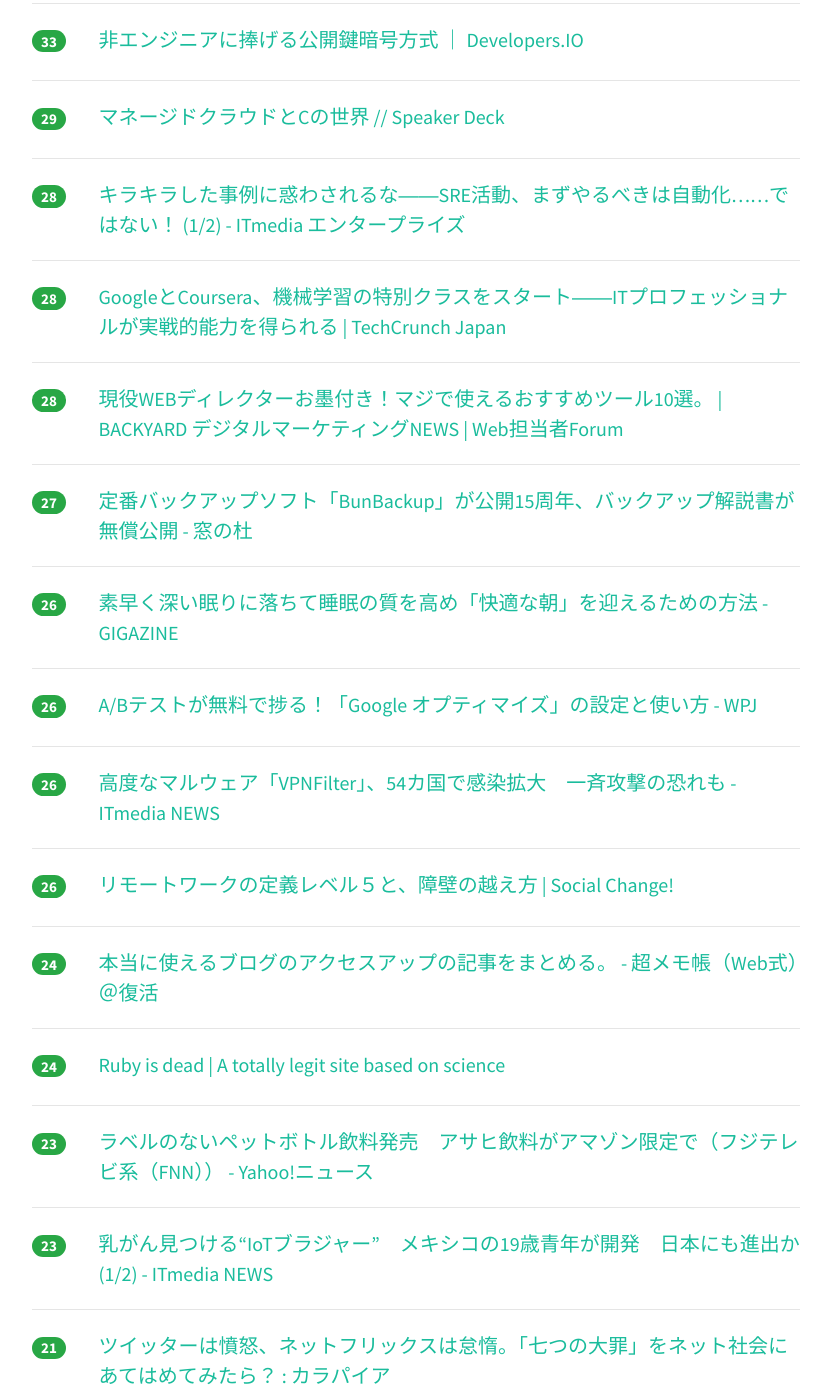
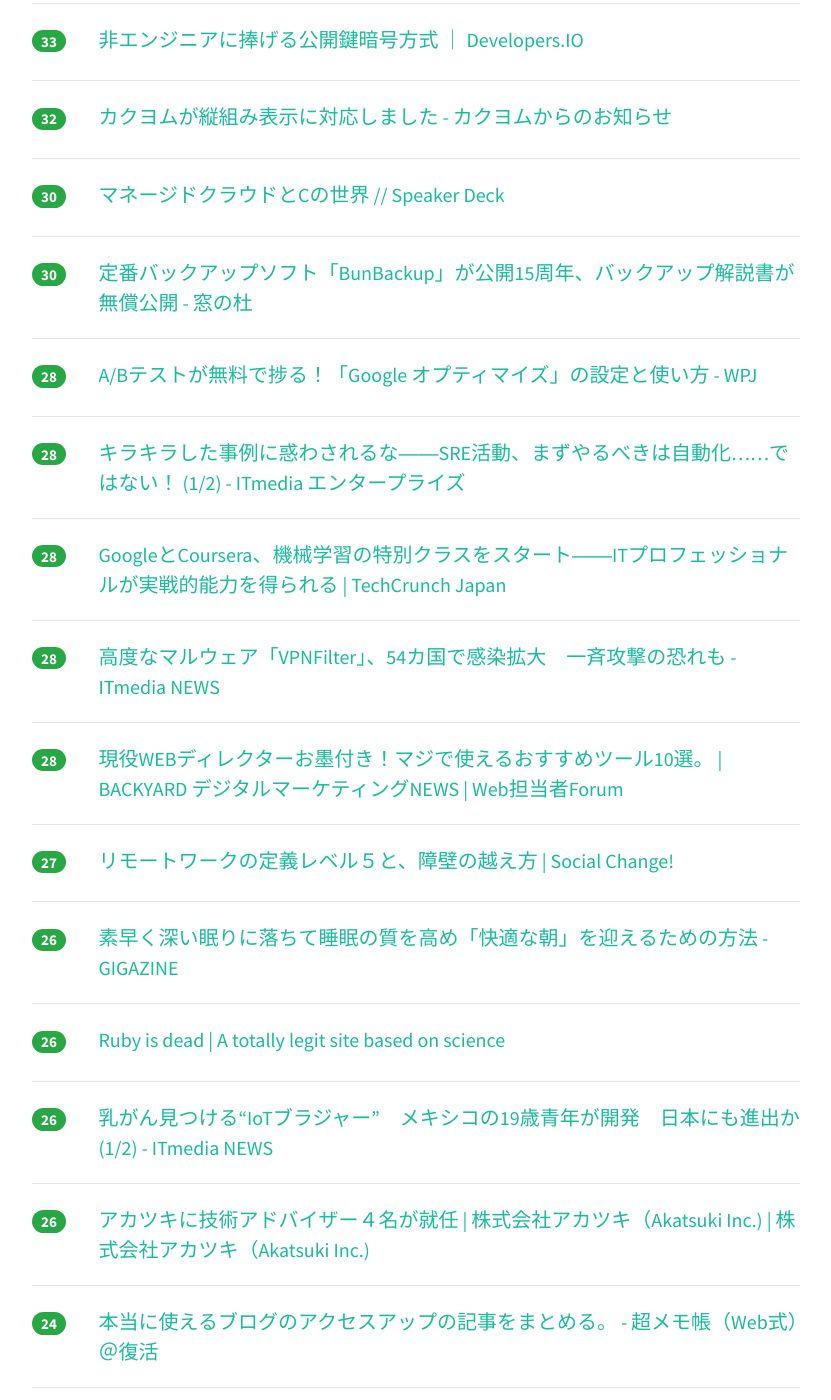
Before and after one commit to yatta47/hatena-matome-site, a Jekyll site: the page built from _posts/2018-05-24-hatena.md, in a window 1280 px wide and 1400 px high, scrolled down 2396 px. Shown: the whole window, without its empty margins (224-1055 px from the left). Built offline with Jekyll 4.4.1, drawn with Linux system fonts in a browser that asks for light colours; nearby versions of some CDN libraries; some of the changed text lies outside the part shown.

Commit message:
Updated 2018-05-24

```diff
--- a/_posts/2018-05-24-hatena.md
+++ b/_posts/2018-05-24-hatena.md
@@ -1,74 +1,79 @@
 ---
 layout: post
 title:  "2018-05-24 はてぶIT"
-date:   2018-05-24 19:02:29
+date:   2018-05-24 20:03:22
 tags: [it-hotentry]
 ---
-52 件のデータあり
+55 件のデータあり
 
 <hr><div class="row">
-<div class="col-1"><span class="badge badge-pill badge-success h2">346</span></div>
+<div class="col-1"><span class="badge badge-pill badge-success h2">358</span></div>
 <div class="col-11"><a href='https://internet.watch.impress.co.jp/docs/yajiuma/1123571.html' target='_blank'>Amazon、USB Type-C機器の検証で知られる著名レビュアーの過去投稿を一斉削除で物議【やじうまWatch】 - INTERNET Watch</a></div>
 </div>
 <hr>
 <div class="row">
-<div class="col-1"><span class="badge badge-pill badge-success h2">237</span></div>
+<div class="col-1"><span class="badge badge-pill badge-success h2">254</span></div>
+<div class="col-11"><a href='https://ics.media/entry/18004' target='_blank'>無料で使えるAdobe XDの社内導入を後押しする活用事例5選 - ICS MEDIA</a></div>
+</div>
+<hr>
+<div class="row">
+<div class="col-1"><span class="badge badge-pill badge-success h2">247</span></div>
 <div class="col-11"><a href='https://speakerdeck.com/kazuyaseki/vue-konponentoshi-zhuang-patan' target='_blank'>Vue コンポーネント実装パターン // Speaker Deck</a></div>
 </div>
 <hr>
 <div class="row">
-<div class="col-1"><span class="badge badge-pill badge-success h2">233</span></div>
-<div class="col-11"><a href='https://ics.media/entry/18004' target='_blank'>無料で使えるAdobe XDの社内導入を後押しする活用事例5選 - ICS MEDIA</a></div>
-</div>
-<hr>
-<div class="row">
-<div class="col-1"><span class="badge badge-pill badge-success h2">197</span></div>
+<div class="col-1"><span class="badge badge-pill badge-success h2">210</span></div>
 <div class="col-11"><a href='https://internet.watch.impress.co.jp/docs/column/chizu/1123416.html' target='_blank'>首都圏の鉄道・バスの“動き”を丸ごと可視化した4次元地図「HEAVY 4D TOKYO」がスゴイ！【地図ウォッチ】 - INTERNET Watch</a></div>
 </div>
 <hr>
 <div class="row">
-<div class="col-1"><span class="badge badge-pill badge-success h2">158</span></div>
+<div class="col-1"><span class="badge badge-pill badge-success h2">174</span></div>
 <div class="col-11"><a href='https://k-tai.watch.impress.co.jp/docs/news/1123603.html' target='_blank'>Google Payで「Suica」「WAON」が利用可能に - ケータイ Watch</a></div>
 </div>
 <hr>
 <div class="row">
-<div class="col-1"><span class="badge badge-pill badge-success h2">138</span></div>
+<div class="col-1"><span class="badge badge-pill badge-success h2">171</span></div>
+<div class="col-11"><a href='https://qiita.com/rana_kualu/items/19ab559dddbca6674417' target='_blank'>2018年の最先端バックエンドエンジニアになろう - Qiita</a></div>
+</div>
+<hr>
+<div class="row">
+<div class="col-1"><span class="badge badge-pill badge-success h2">145</span></div>
 <div class="col-11"><a href='https://speakerdeck.com/aereal/the-epic-of-migration-from-http-to-https-on-hatena-blog-with-aws' target='_blank'>AWSではてなブログの常時HTTPS配信をバーンとやる話 / The Epic of migration from HTTP to HTTPS on Hatena Blog with AWS // Speaker Deck</a></div>
 </div>
 <hr>
 <div class="row">
-<div class="col-1"><span class="badge badge-pill badge-success h2">116</span></div>
-<div class="col-11"><a href='https://qiita.com/rana_kualu/items/19ab559dddbca6674417' target='_blank'>2018年の最先端バックエンドエンジニアになろう - Qiita</a></div>
-</div>
-<hr>
-<div class="row">
-<div class="col-1"><span class="badge badge-pill badge-success h2">101</span></div>
+<div class="col-1"><span class="badge badge-pill badge-success h2">106</span></div>
 <div class="col-11"><a href='https://www.suzukikenichi.com/blog/google-will-support-dynamic-rendering/' target='_blank'>JSサイトのための第4のレンダリング構成としてダイナミックレンダリングをGoogleが発表 #io18 #io18jp | 海外SEO情報ブログ</a></div>
 </div>
 <hr>
 <div class="row">
-<div class="col-1"><span class="badge badge-pill badge-success h2">83</span></div>
+<div class="col-1"><span class="badge badge-pill badge-success h2">84</span></div>
 <div class="col-11"><a href='http://cloverstudioceo.hatenablog.com/entry/2018/05/23/172306' target='_blank'>グローバルでみるエンジニア単価 - 世界の下層から 〜 グローバルIT土方のブログ</a></div>
 </div>
 <hr>
 <div class="row">
-<div class="col-1"><span class="badge badge-pill badge-success h2">60</span></div>
+<div class="col-1"><span class="badge badge-pill badge-success h2">73</span></div>
 <div class="col-11"><a href='https://geek-out.jp/column/entry/2018/05/24/110000' target='_blank'>オポチュニティがあるなら締切までに勉強すればよい ─ チャンスを引き寄せるアピールと仕事術 - GeekOut</a></div>
 </div>
 <hr>
 <div class="row">
-<div class="col-1"><span class="badge badge-pill badge-success h2">58</span></div>
+<div class="col-1"><span class="badge badge-pill badge-success h2">62</span></div>
 <div class="col-11"><a href='https://coliss.com/articles/build-websites/operation/javascript/react-spring-animation-library.html' target='_blank'>スゴイのが登場！アニメーションの原則に基づいた自然な動きが実装できるReactのライブラリ -React Spring | コリス</a></div>
 </div>
 <hr>
 <div class="row">
-<div class="col-1"><span class="badge badge-pill badge-success h2">56</span></div>
+<div class="col-1"><span class="badge badge-pill badge-success h2">57</span></div>
 <div class="col-11"><a href='http://www.200kounen-training.com/entry/2018/05/23/211754' target='_blank'>iPhoneマニアの友人から教わった便利な機能まとめ - 200光年軍隊手帳の中身</a></div>
 </div>
 <hr>
 <div class="row">
-<div class="col-1"><span class="badge badge-pill badge-success h2">48</span></div>
+<div class="col-1"><span class="badge badge-pill badge-success h2">51</span></div>
 <div class="col-11"><a href='https://legacy.gitbook.com/book/0xax/linux-insides/details' target='_blank'>Linux Inside · GitBook</a></div>
+</div>
+<hr>
+<div class="row">
+<div class="col-1"><span class="badge badge-pill badge-success h2">50</span></div>
+<div class="col-11"><a href='https://www.webcreatorbox.com/webinfo/web-designer-input' target='_blank'>Webデザイナーの私はこんな風に情報収集しています | Webクリエイターボックス</a></div>
 </div>
 <hr>
 <div class="row">
@@ -77,13 +82,13 @@ tags: [it-hotentry]
 </div>
 <hr>
 <div class="row">
-<div class="col-1"><span class="badge badge-pill badge-success h2">44</span></div>
+<div class="col-1"><span class="badge badge-pill badge-success h2">45</span></div>
 <div class="col-11"><a href='https://www.publickey1.jp/blog/18/kata_containers10openstack_foundation.html' target='_blank'>仮想マシンをベースにしたセキュアなコンテナ実装「Kata Containers」がバージョン1.0に到達。OpenStack Foundationが開発 － Publickey</a></div>
 </div>
 <hr>
 <div class="row">
 <div class="col-1"><span class="badge badge-pill badge-success h2">44</span></div>
-<div class="col-11"><a href='https://www.webcreatorbox.com/webinfo/web-designer-input' target='_blank'>Webデザイナーの私はこんな風に情報収集しています | Webクリエイターボックス</a></div>
+<div class="col-11"><a href='https://ssig33.com/text/scrapbox_drinkup_4' target='_blank'>ssig33.com - Scrapbox Drinkup #4 にいってきた</a></div>
 </div>
 <hr>
 <div class="row">
@@ -98,7 +103,7 @@ tags: [it-hotentry]
 <hr>
 <div class="row">
 <div class="col-1"><span class="badge badge-pill badge-success h2">38</span></div>
-<div class="col-11"><a href='https://ssig33.com/text/scrapbox_drinkup_4' target='_blank'>ssig33.com - Scrapbox Drinkup #4 にいってきた</a></div>
+<div class="col-11"><a href='https://www.businessinsider.jp/post-167517' target='_blank'>日本拡大を加速、1兆円の決済メガベンチャー｢ストライプ｣の強さは“幼なじみ”経営 | BUSINESS INSIDER JAPAN</a></div>
 </div>
 <hr>
 <div class="row">
@@ -108,11 +113,6 @@ tags: [it-hotentry]
 <hr>
 <div class="row">
 <div class="col-1"><span class="badge badge-pill badge-success h2">36</span></div>
-<div class="col-11"><a href='https://www.businessinsider.jp/post-167517' target='_blank'>日本拡大を加速、1兆円の決済メガベンチャー｢ストライプ｣の強さは“幼なじみ”経営 | BUSINESS INSIDER JAPAN</a></div>
-</div>
-<hr>
-<div class="row">
-<div class="col-1"><span class="badge badge-pill badge-success h2">34</span></div>
 <div class="col-11"><a href='https://anond.hatelabo.jp/20180524123324' target='_blank'>はてなには川柳大賞ないのか？</a></div>
 </div>
 <hr>
@@ -122,8 +122,23 @@ tags: [it-hotentry]
 </div>
 <hr>
 <div class="row">
-<div class="col-1"><span class="badge badge-pill badge-success h2">29</span></div>
+<div class="col-1"><span class="badge badge-pill badge-success h2">32</span></div>
+<div class="col-11"><a href='https://kakuyomu.jp/info/entry/2018/05/24/181248' target='_blank'>カクヨムが縦組み表示に対応しました - カクヨムからのお知らせ</a></div>
+</div>
+<hr>
+<div class="row">
+<div class="col-1"><span class="badge badge-pill badge-success h2">30</span></div>
 <div class="col-11"><a href='https://speakerdeck.com/nodadatta/manezidokuraudotocfalseshi-jie' target='_blank'>マネージドクラウドとCの世界 // Speaker Deck</a></div>
+</div>
+<hr>
+<div class="row">
+<div class="col-1"><span class="badge badge-pill badge-success h2">30</span></div>
+<div class="col-11"><a href='https://forest.watch.impress.co.jp/docs/news/1123552.html' target='_blank'>定番バックアップソフト「BunBackup」が公開15周年、バックアップ解説書が無償公開 - 窓の杜</a></div>
+</div>
+<hr>
+<div class="row">
+<div class="col-1"><span class="badge badge-pill badge-success h2">28</span></div>
+<div class="col-11"><a href='https://www.webprofessional.jp/free-tool-to-accelerate-a-b-test/' target='_blank'>A/Bテストが無料で捗る！「Google オプティマイズ」の設定と使い方 - WPJ</a></div>
 </div>
 <hr>
 <div class="row">
@@ -138,12 +153,17 @@ tags: [it-hotentry]
 <hr>
 <div class="row">
 <div class="col-1"><span class="badge badge-pill badge-success h2">28</span></div>
+<div class="col-11"><a href='http://www.itmedia.co.jp/news/articles/1805/24/news060.html' target='_blank'>高度なマルウェア「VPNFilter」、54カ国で感染拡大　一斉攻撃の恐れも - ITmedia NEWS</a></div>
+</div>
+<hr>
+<div class="row">
+<div class="col-1"><span class="badge badge-pill badge-success h2">28</span></div>
 <div class="col-11"><a href='https://webtan.impress.co.jp/e/2018/05/24/29308' target='_blank'>現役WEBディレクターお墨付き！マジで使えるおすすめツール10選。 | BACKYARD デジタルマーケティングNEWS | Web担当者Forum</a></div>
 </div>
 <hr>
 <div class="row">
 <div class="col-1"><span class="badge badge-pill badge-success h2">27</span></div>
-<div class="col-11"><a href='https://forest.watch.impress.co.jp/docs/news/1123552.html' target='_blank'>定番バックアップソフト「BunBackup」が公開15周年、バックアップ解説書が無償公開 - 窓の杜</a></div>
+<div class="col-11"><a href='https://kuranuki.sonicgarden.jp/2018/05/levelofremotework.html' target='_blank'>リモートワークの定義レベル５と、障壁の越え方 | Social Change!</a></div>
 </div>
 <hr>
 <div class="row">
@@ -153,27 +173,22 @@ tags: [it-hotentry]
 <hr>
 <div class="row">
 <div class="col-1"><span class="badge badge-pill badge-success h2">26</span></div>
-<div class="col-11"><a href='https://www.webprofessional.jp/free-tool-to-accelerate-a-b-test/' target='_blank'>A/Bテストが無料で捗る！「Google オプティマイズ」の設定と使い方 - WPJ</a></div>
+<div class="col-11"><a href='https://rubyisdead.science/' target='_blank'>Ruby is dead | A totally legit site based on science</a></div>
 </div>
 <hr>
 <div class="row">
 <div class="col-1"><span class="badge badge-pill badge-success h2">26</span></div>
-<div class="col-11"><a href='http://www.itmedia.co.jp/news/articles/1805/24/news060.html' target='_blank'>高度なマルウェア「VPNFilter」、54カ国で感染拡大　一斉攻撃の恐れも - ITmedia NEWS</a></div>
+<div class="col-11"><a href='http://www.itmedia.co.jp/news/articles/1805/24/news053.html' target='_blank'>乳がん見つける“IoTブラジャー”　メキシコの19歳青年が開発　日本にも進出か (1/2) - ITmedia NEWS</a></div>
 </div>
 <hr>
 <div class="row">
 <div class="col-1"><span class="badge badge-pill badge-success h2">26</span></div>
-<div class="col-11"><a href='https://kuranuki.sonicgarden.jp/2018/05/levelofremotework.html' target='_blank'>リモートワークの定義レベル５と、障壁の越え方 | Social Change!</a></div>
+<div class="col-11"><a href='https://aktsk.jp/news/8859/' target='_blank'>アカツキに技術アドバイザー４名が就任 | 株式会社アカツキ（Akatsuki Inc.) | 株式会社アカツキ（Akatsuki Inc.)</a></div>
 </div>
 <hr>
 <div class="row">
 <div class="col-1"><span class="badge badge-pill badge-success h2">24</span></div>
 <div class="col-11"><a href='http://www.ituki-yu2.net/entry/Access_up_Conclusion' target='_blank'>本当に使えるブログのアクセスアップの記事をまとめる。 - 超メモ帳（Web式）＠復活</a></div>
-</div>
-<hr>
-<div class="row">
-<div class="col-1"><span class="badge badge-pill badge-success h2">24</span></div>
-<div class="col-11"><a href='https://rubyisdead.science/' target='_blank'>Ruby is dead | A totally legit site based on science</a></div>
 </div>
 <hr>
 <div class="row">
@@ -183,7 +198,7 @@ tags: [it-hotentry]
 <hr>
 <div class="row">
 <div class="col-1"><span class="badge badge-pill badge-success h2">23</span></div>
-<div class="col-11"><a href='http://www.itmedia.co.jp/news/articles/1805/24/news053.html' target='_blank'>乳がん見つける“IoTブラジャー”　メキシコの19歳青年が開発　日本にも進出か (1/2) - ITmedia NEWS</a></div>
+<div class="col-11"><a href='https://www.vissel-kobe.co.jp/news/article/14813.html' target='_blank'>ヴィッセル神戸 ニュース/レポート : アンドレス イニエスタ選手完全移籍加入のお知らせ</a></div>
 </div>
 <hr>
 <div class="row">
@@ -193,7 +208,12 @@ tags: [it-hotentry]
 <hr>
 <div class="row">
 <div class="col-1"><span class="badge badge-pill badge-success h2">21</span></div>
-<div class="col-11"><a href='https://aktsk.jp/news/8859/' target='_blank'>アカツキに技術アドバイザー４名が就任 | 株式会社アカツキ（Akatsuki Inc.) | 株式会社アカツキ（Akatsuki Inc.)</a></div>
+<div class="col-11"><a href='https://www.nittai.ac.jp/important/post_461.html' target='_blank'>日本大学アメリカンフットボール部の反則行為に関連することついて｜日本体育大学</a></div>
+</div>
+<hr>
+<div class="row">
+<div class="col-1"><span class="badge badge-pill badge-success h2">21</span></div>
+<div class="col-11"><a href='https://diamond.jp/articles/-/170779' target='_blank'>アリババ会長が早大生に訴えた「僕のようなクズは起業するしかない」 | ニュース3面鏡 | ダイヤモンド・オンライン</a></div>
 </div>
 <hr>
 <div class="row">
@@ -203,16 +223,6 @@ tags: [it-hotentry]
 <hr>
 <div class="row">
 <div class="col-1"><span class="badge badge-pill badge-success h2">20</span></div>
-<div class="col-11"><a href='https://www.nittai.ac.jp/important/post_461.html' target='_blank'>日本大学アメリカンフットボール部の反則行為に関連することついて｜日本体育大学</a></div>
-</div>
-<hr>
-<div class="row">
-<div class="col-1"><span class="badge badge-pill badge-success h2">20</span></div>
-<div class="col-11"><a href='https://www.vissel-kobe.co.jp/news/article/14813.html' target='_blank'>ヴィッセル神戸 ニュース/レポート : アンドレス イニエスタ選手完全移籍加入のお知らせ</a></div>
-</div>
-<hr>
-<div class="row">
-<div class="col-1"><span class="badge badge-pill badge-success h2">19</span></div>
 <div class="col-11"><a href='http://tokyochallenge.4dmaps.net/' target='_blank'>HEAVY 4D TOKYO</a></div>
 </div>
 <hr>
@@ -223,7 +233,12 @@ tags: [it-hotentry]
 <hr>
 <div class="row">
 <div class="col-1"><span class="badge badge-pill badge-success h2">18</span></div>
-<div class="col-11"><a href='https://diamond.jp/articles/-/170779' target='_blank'>アリババ会長が早大生に訴えた「僕のようなクズは起業するしかない」 | ニュース3面鏡 | ダイヤモンド・オンライン</a></div>
+<div class="col-11"><a href='http://www.itmedia.co.jp/news/articles/1805/23/news116.html' target='_blank'>H.I.S.が海外旅行者に「変なSIM」発売　1日500円 - ITmedia NEWS</a></div>
+</div>
+<hr>
+<div class="row">
+<div class="col-1"><span class="badge badge-pill badge-success h2">18</span></div>
+<div class="col-11"><a href='http://www.webdesignfacts.net/entry/design-useful-tool' target='_blank'>デザイン制作時短術！デザインを制作する際に有用なツール14選【UI/ワイヤーフレーム/デザイン/コーディング】 - Web Design Facts</a></div>
 </div>
 <hr>
 <div class="row">
@@ -237,7 +252,12 @@ tags: [it-hotentry]
 </div>
 <hr>
 <div class="row">
-<div class="col-1"><span class="badge badge-pill badge-success h2">15</span></div>
+<div class="col-1"><span class="badge badge-pill badge-success h2">17</span></div>
+<div class="col-11"><a href='http://jp.techcrunch.com/2018/05/24/2018-05-23-google-and-coursera-launch-a-new-machine-learning-specialization/' target='_blank'>GoogleとCoursera、機械学習の特別クラスをスタート――ITプロフェッショナルが実戦的能力を得られる | TechCrunch Japan</a></div>
+</div>
+<hr>
+<div class="row">
+<div class="col-1"><span class="badge badge-pill badge-success h2">16</span></div>
 <div class="col-11"><a href='https://moognyk.hateblo.jp/entry/2018/05/24/123000' target='_blank'>はてなブログ（当ブログ＆サブブログ）をHTTPS化してみたので作業報告など - I AM A DOG</a></div>
 </div>
 <hr>
@@ -257,11 +277,6 @@ tags: [it-hotentry]
 </div>
 <hr>
 <div class="row">
-<div class="col-1"><span class="badge badge-pill badge-success h2">13</span></div>
-<div class="col-11"><a href='http://www.itmedia.co.jp/news/articles/1805/23/news116.html' target='_blank'>H.I.S.が海外旅行者に「変なSIM」発売　1日500円 - ITmedia NEWS</a></div>
-</div>
-<hr>
-<div class="row">
 <div class="col-1"><span class="badge badge-pill badge-success h2">0</span></div>
 <div class="col-11"><a href='https://slides.com/ktsn/vue-designer-demo#/' target='_blank'>Vue Designer でコンポーネントを GUI で開発する by katashin</a></div>
 </div>
```
